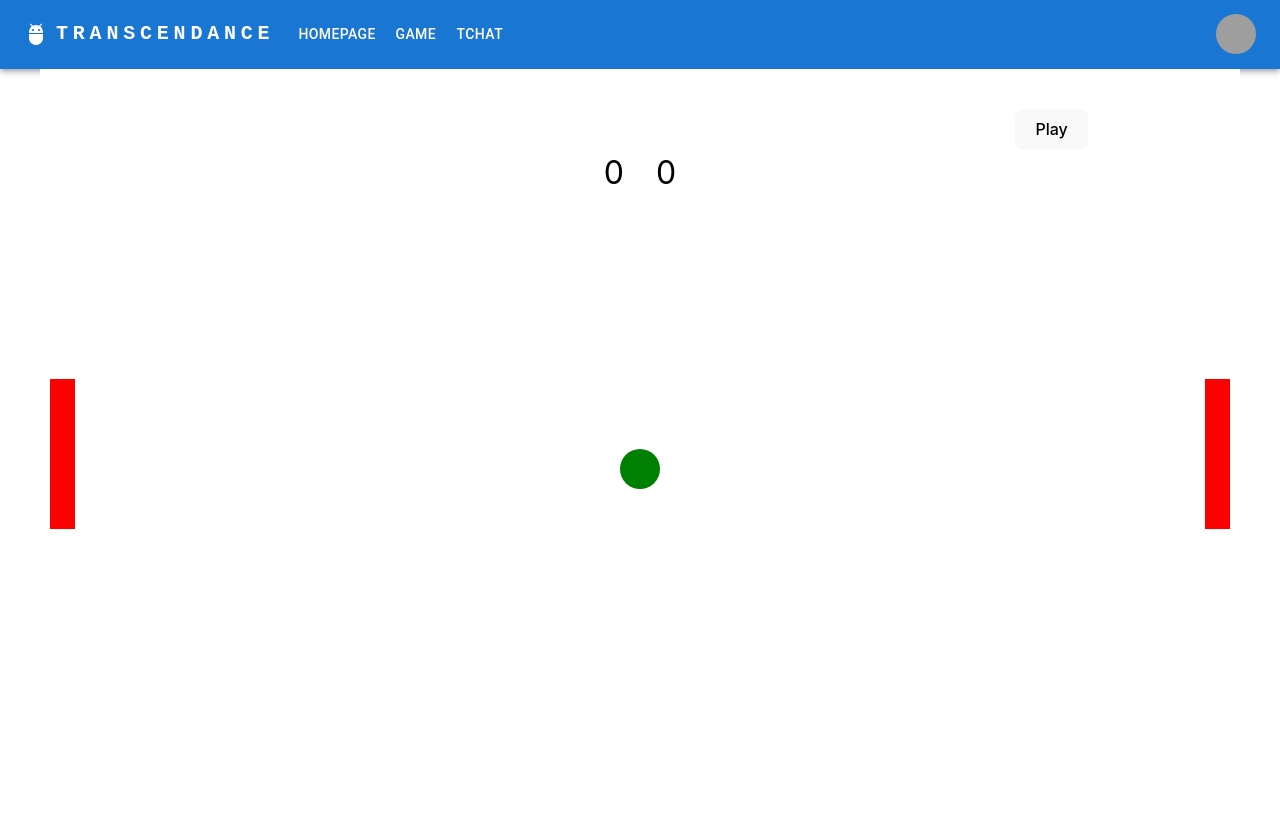
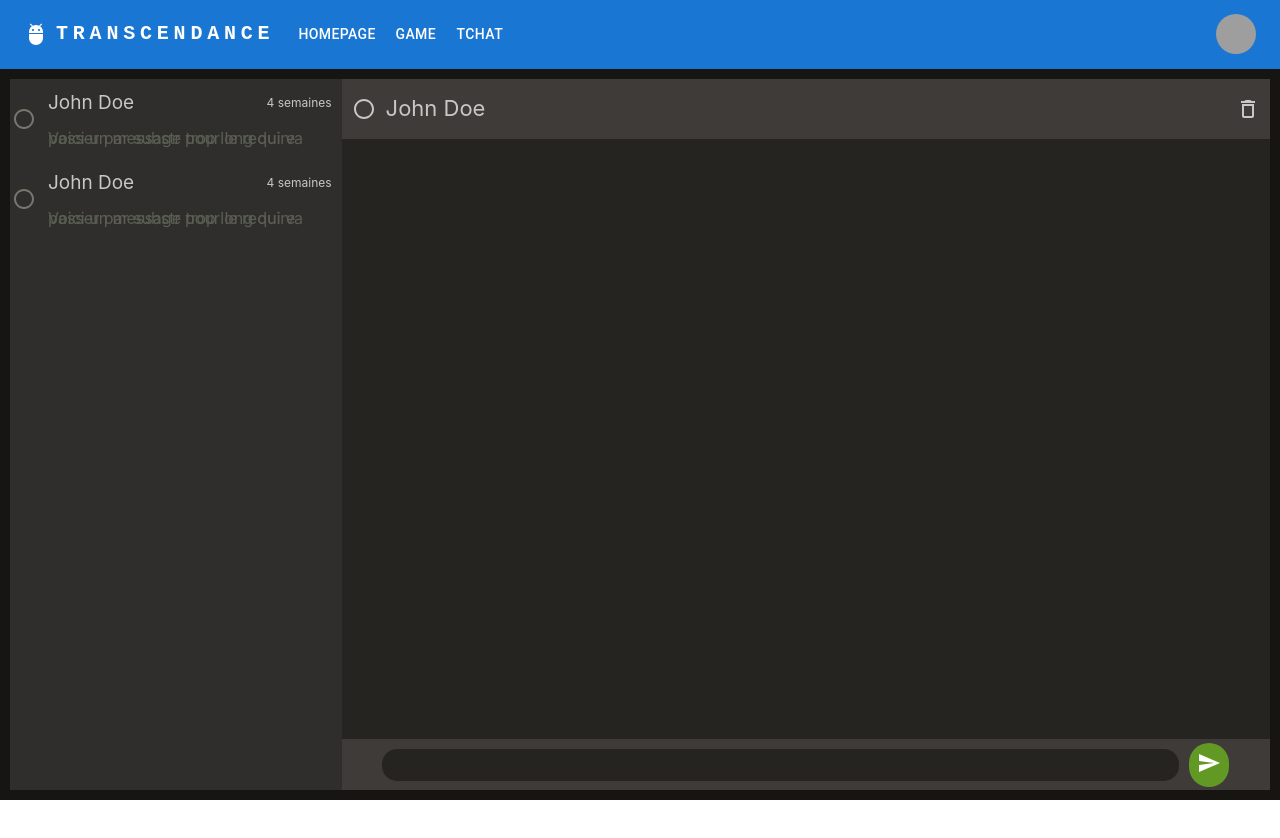
Before and after one commit to Noushhhh/42_TRANSCENDANCE, a React (Create React App) app in the folder srcs/frontend/app/: page / in a window 1280 px wide. Shown: the top 838 px of the page. After the commit the page ends 800 px from the top, so only its background shows below. Built offline with nearby package versions, Linux system fonts and the light colour scheme; grey boxes are pictures that could not be loaded; the HTML template or start-up script is replaced by a standard one.

Commit message:
feat (/frontend/chat) : ChatView components updated when user fill the ChatPrompt component an press send button

```diff
--- a/srcs/frontend/app/src/App.tsx
+++ b/srcs/frontend/app/src/App.tsx
@@ -8,8 +8,8 @@ function App() {
   return (
     <div className="App">
       <Navbar />
-      <GameContainer/>
-      {/* <ChatBoxContainer /> */}
+      <ChatBoxContainer/>
+      {/* <GameContainer /> */}
     </div>
   );
 }
--- a/srcs/frontend/app/src/chat/components/ChatPrompt.tsx
+++ b/srcs/frontend/app/src/chat/components/ChatPrompt.tsx
@@ -1,12 +1,38 @@
-import React from "react";
+import React, { ChangeEvent, useState } from "react";
 import "../styles/ChatPrompt.css"
 import SendIcon from '@mui/icons-material/Send';
 
-function ChatPrompt() {
+interface ChatPromptProps{
+  addMessage:(newMessage: string) => void;
+}
+
+function ChatPrompt({addMessage}: ChatPromptProps): JSX.Element {
+
+	const [message, setMessage] = useState("");
+
+	const handleMessageChange = (event: ChangeEvent<HTMLInputElement>): void =>{
+		setMessage(event.target.value);
+	}
+
+	function isWhitespace(str: string): boolean {
+		return /^\s*$/.test(str);
+	}
+
+	const handleEvent = () => {
+		if ( ! isWhitespace(message))
+			addMessage(message);
+		setMessage("");
+	}
+
     return (
         <div className="ChatPrompt">
-            <input className="InputChatPrompt" type="text"/>
-            <span className="SendIconPromptChat"><SendIcon/></span>
+            <input	value={message}
+					className="InputChatPrompt"
+					onChange={handleMessageChange}
+					type="text"/>
+            <button className="SendIconPromptChat" onClick={handleEvent}>
+            	<SendIcon/>
+            </button>
         </div>
     )
 }
--- a/srcs/frontend/app/src/chat/components/ChatView.tsx
+++ b/srcs/frontend/app/src/chat/components/ChatView.tsx
@@ -2,12 +2,11 @@ import React from "react";
 import "../styles/ChatView.css";
 import Message from "./Message";
 
-interface MonComposantProps {
-    contentMessage: string;
-    messageType: string;
+interface ChatViewProps{
+    messages: string[];
 }
 
-function ChatView() {
+function ChatView({messages}: ChatViewProps): JSX.Element {
 
     const message1: string = "ceci est le contenu de mon message";
     const message2: string = "mec ce chat est incroyable !!!!";
@@ -21,7 +20,10 @@ function ChatView() {
 
     return (
         <div className="ChatView">
-            <Message contentMessage={date} messageType={dateType}/>
+            {messages.map((message, index) => (
+                <Message key={index} contentMessage={message} messageType="MessageTo"/>
+            ))}
+            {/*<Message contentMessage={date} messageType={dateType}/>
             <Message contentMessage={message1} messageType={messageToType}/>
             <Message contentMessage={message1} messageType={messageToType}/>
             <Message contentMessage={message2} messageType={messageFromType}/>
@@ -40,7 +42,7 @@ function ChatView() {
             <Message contentMessage={longMessage} messageType={messageToType}/>
             <Message contentMessage={message1} messageType={messageToType}/>
             <Message contentMessage={message2} messageType={messageFromType}/>
-            <Message contentMessage={longMessage} messageType={messageToType}/>
+            <Message contentMessage={longMessage} messageType={messageToType}/>*/}
         </div>
     )
 }
--- a/srcs/frontend/app/src/chat/components/ContentMessage.tsx
+++ b/srcs/frontend/app/src/chat/components/ContentMessage.tsx
@@ -1,17 +1,32 @@
 import React from "react";
-import "../styles/ContentMessage.css";
 import HeaderChatBox from "./HeaderChatBox";
 import ChatView from "./ChatView";
 import ChatPrompt from "./ChatPrompt";
+import { useState } from "react";
+import "../styles/ContentMessage.css";
+
 
 function ContentMessage() {
+
+    const [messages, setMessages] = useState<string[]>([]);
+
+    const addMessage = (newMessage: string): void =>{
+        setMessages([...messages, newMessage]);
+    }
+
     return (
         <div className="ContentMessage">
             <HeaderChatBox />
-            <ChatView />
-            <ChatPrompt/>
+            <ChatView messages={messages}/>
+            <ChatPrompt addMessage={addMessage}/>
         </div>
     )
 }
 
 export default ContentMessage;
+
+// declarer un useState dans le composant parent
+// declarer un setter dans le composant parent
+// passer le setter au composant prompt
+// utiliser le setter dans le composant prompt afin de passer la donnée au parents
+// renvoyer la donnée du parent au composant qui render les messages
--- a/srcs/frontend/app/src/chat/components/Message.tsx
+++ b/srcs/frontend/app/src/chat/components/Message.tsx
@@ -10,7 +10,6 @@ function Message(props: MonComposantProps) {
 
     const updatedClassName = `${props.messageType}`;
     const updatedClassNameContainer = props.messageType + "Container";
-    console.log(props.messageType);
 
     return (
         <div className={`Message Date ${updatedClassNameContainer}`}>
```
